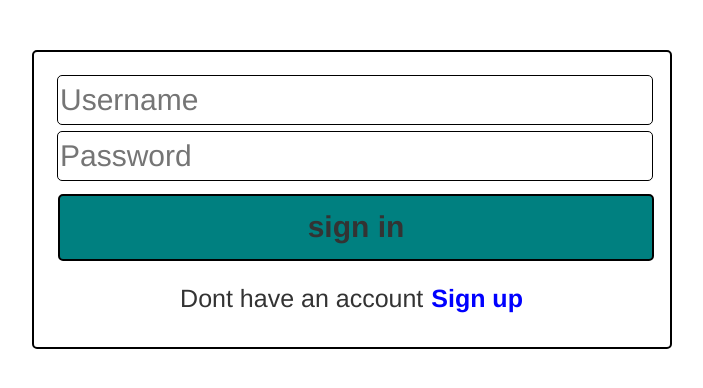
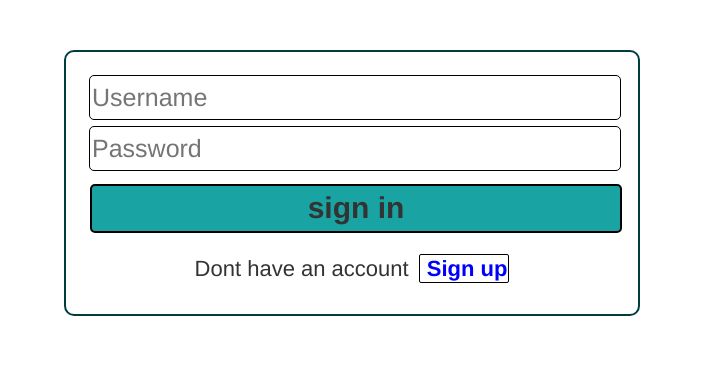
Before and after one commit to hmalle/ubongo, a React (Create React App) app in the folder client/: page / in a window 1280 px wide. Shown: the top 388 px of the page, without its empty margins (288-991 px from the left). Built offline with nearby package versions, Linux system fonts and the light colour scheme.

Commit message:
working on it

```diff
--- a/client/src/signing/components/Signin.js
+++ b/client/src/signing/components/Signin.js
@@ -1,6 +1,7 @@
 
 import React, { Component } from "react";
 import axios from "axios";
+import css from "./styles.js";
 
 export default class Signin extends Component{
   state={
@@ -95,49 +96,3 @@ export default class Signin extends Component{
     );
   };
 };
-
-const css={
-  all:{
-    width: "100%",
-    marginTop: 50,
-  },
-  signForm:{
-    margin:"auto",
-    width: "50%",
-    border: "2px solid black",
-    borderRadius: 5,
-    padding: 20,
-    align: "center",
-  },
-  submitBtn:{
-    width: "100%",
-    borderRadius:5,
-    marginTop: 10,
-    paddingTop: 10,
-    paddingBottom: 10,
-    marginLeft: 4,
-    fontWeight: 800,
-    fontSize: 30,
-    backgroundColor: "teal",
-    marginRIght: 4,
-    border:"2px solid black",
-  },
-  textarea:{
-    width: "100%",
-    margin: 3,
-    height: 50,
-    border:"1px solid black",
-    borderRadius: 5,
-    fontSize: 30,
-  },
-  signToggle: {
-    width: 10,
-    color: "blue",
-    padding: 1,
-    border: "1px solid 008b8b",
-  },
-  pSign:{
-    fontSize: 25,
-    textAlign: "center",
-  },
-}
--- a/client/src/signing/components/Signup.js
+++ b/client/src/signing/components/Signup.js
@@ -1,6 +1,7 @@
 
 import React, { Component } from "react";
 import axios from "axios";
+import css from "./styles.js";
 
 export default class Signup extends Component{
   state={
@@ -120,49 +121,3 @@ export default class Signup extends Component{
     );
   };
 }
-
-const css={
-  all:{
-    width: "100%",
-    marginTop: 50,
-  },
-  signForm:{
-    border: "2px solid black",
-    width:"50%",
-    margin: "auto",
-    borderRadius: 5,
-    padding: 20,
-    align: "center",
-  },
-  submitBtn:{
-    backgroundColor: "teal",
-    borderRadius:5,
-    fontSize: 30,
-    fontWeight: 800,
-    paddingTop: 10,
-    paddingBottom: 10,
-    marginLeft: 4,
-    marginRight: 4,
-    marginTop: 10,
-    width: "100%",
-    border:"2px solid black",
-  },
-  textarea:{
-    width: "100%",
-    margin: 3,
-    height: 50,
-    fontSize: 30,
-    border:"1px solid black",
-    borderRadius: 5,
-  },
-  signToggle: {
-    width: 10,
-    color: "blue",
-    padding: 1,
-    border: "1px solid 008b8b",
-  },
-  pSign:{
-    fontSize: 25,
-    textAlign: "center",
-  },
-}
--- /dev/null
+++ b/client/src/signing/components/styles.js
@@ -0,0 +1,47 @@
+
+export default{
+  all:{
+    width: "100%",
+    marginTop: 50,
+  },
+  signForm:{
+    border: "2px solid #003d3d",
+    width:"45%",
+    margin: "auto",
+    borderRadius: 10,
+    padding: 20,
+    align: "center",
+  },
+  submitBtn:{
+    backgroundColor: "#19a3a3",
+    borderRadius:5,
+    fontSize: 30,
+    fontWeight: 800,
+    marginLeft: 4,
+    marginRight: 4,
+    marginTop: 10,
+    width: "100%",
+    border:"2px solid black",
+  },
+  textarea:{
+    width: "100%",
+    margin: 3,
+    height: 45,
+    fontSize: 25,
+    border:"1px solid black",
+    borderRadius: 5,
+  },
+  signToggle: {
+    border: "1px solid black",
+    borderRadius: 2,
+    color: "blue",
+    minWidth: 100,
+    marginLeft: 10,
+    padding: 1,
+    width: 10,
+  },
+  pSign:{
+    fontSize: 22,
+    textAlign: "center",
+  },
+}
```
